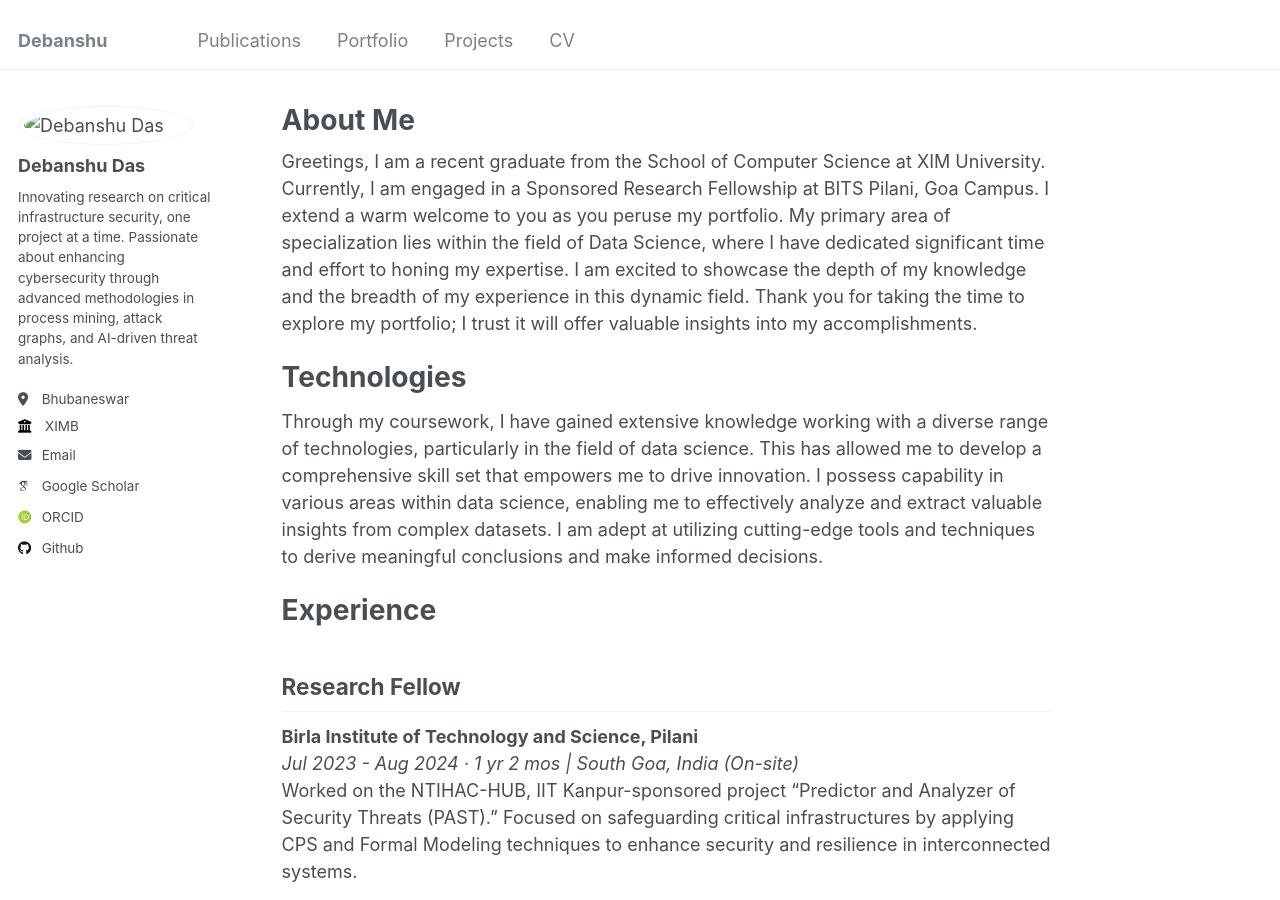
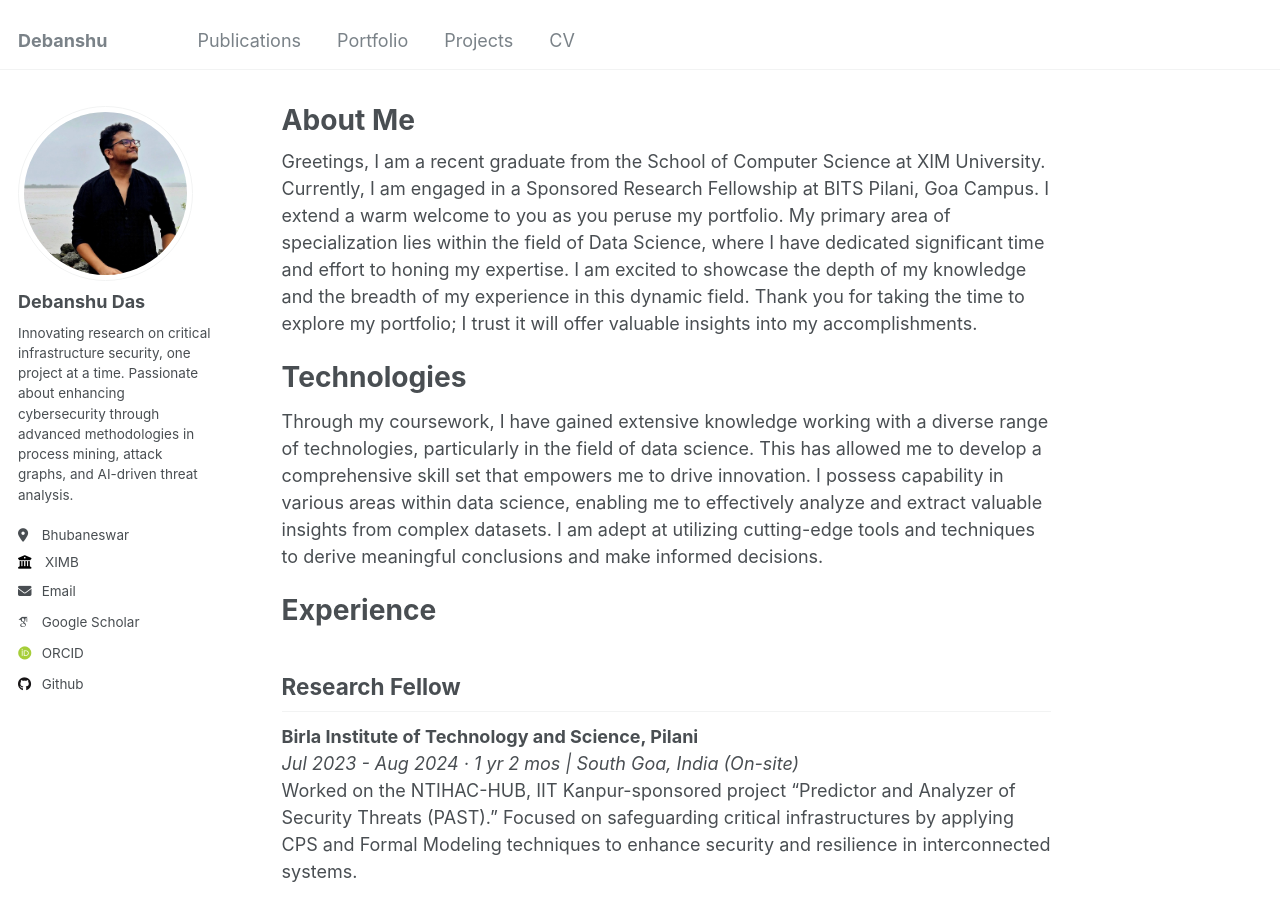
Before and after one commit to DebanshuCS/DDAcademia, a Jekyll site: the page built from _pages/about.md, in a window 1280 px wide and 900 px high. Built offline with Jekyll 4.4.1, drawn with Linux system fonts in a browser that asks for light colours; some web fonts are replaced.

Commit message:
Changed this, that, and the other thing

```diff
--- a/_config.yml
+++ b/_config.yml
@@ -21,7 +21,7 @@ repository               : "https://github.com/DebanshuCS/Debanshu_Das.github.io
 #               Additional customization can be done by editing /_includes/author-profile.html
 author:
   # Biographic information
-  avatar           : "images/profile.png"
+  avatar           : "profilep.png"
   name             : "Debanshu Das"
   pronouns         : # example: "she/her"
   bio              : "Innovating research on critical infrastructure security, one project at a time. Passionate about enhancing cybersecurity through advanced methodologies in process mining, attack graphs, and AI-driven threat analysis."
```
